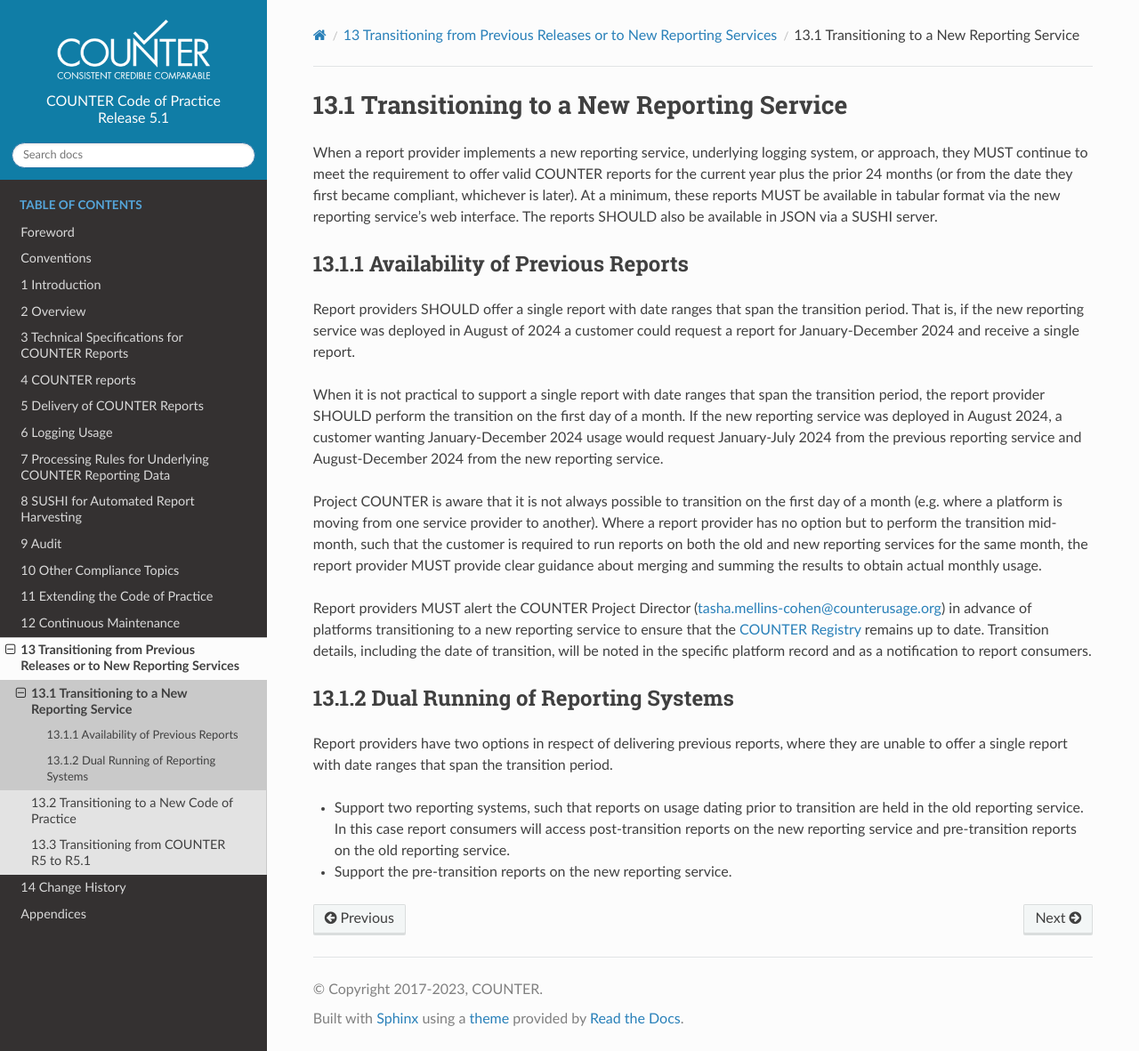
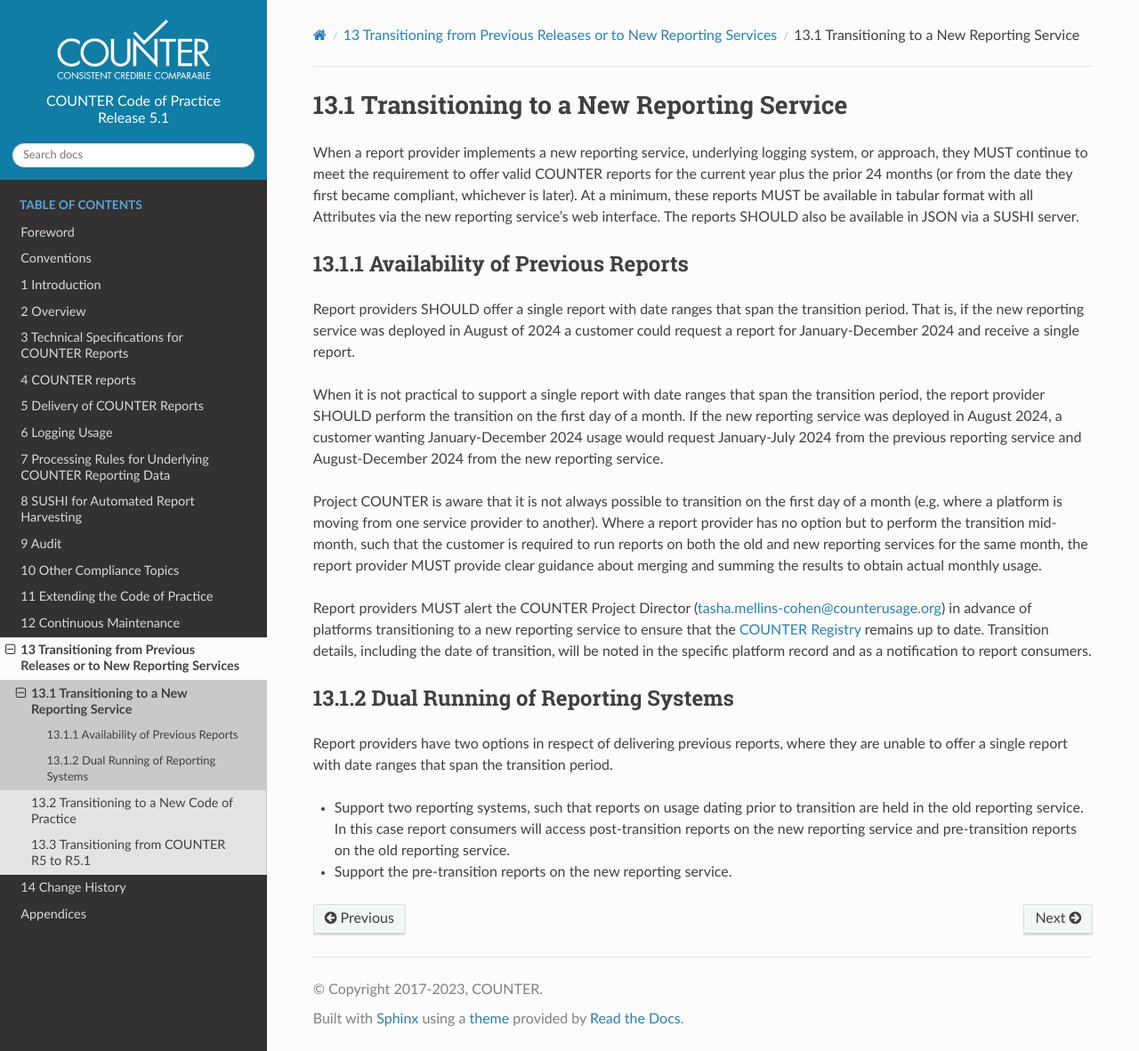
Before and after one commit to Project-Counter/cop5, a Sphinx documentation site: the page built from source/13-transitioning/01-transitioning-to-a-new-reporting-service.rst, in a window 1280 px wide and 1181 px high. Shown: the whole window at 89% size. Built offline with Sphinx 7.4.7 and the Read the Docs theme 2.0.0, drawn with Linux system fonts in a browser that asks for light colours.

Commit message:
all attributes

```diff
--- a/source/13-transitioning/01-transitioning-to-a-new-reporting-service.rst
+++ b/source/13-transitioning/01-transitioning-to-a-new-reporting-service.rst
@@ -5,7 +5,7 @@
 Transitioning to a New Reporting Service
 ----------------------------------------
 
-When a report provider implements a new reporting service, underlying logging system, or approach, they MUST continue to meet the requirement to offer valid COUNTER reports for the current year plus the prior 24 months (or from the date they first became compliant, whichever is later). At a minimum, these reports MUST be available in tabular format via the new reporting service's web interface. The reports SHOULD also be available in JSON via a SUSHI server.
+When a report provider implements a new reporting service, underlying logging system, or approach, they MUST continue to meet the requirement to offer valid COUNTER reports for the current year plus the prior 24 months (or from the date they first became compliant, whichever is later). At a minimum, these reports MUST be available in tabular format with all Attributes via the new reporting service's web interface. The reports SHOULD also be available in JSON via a SUSHI server.
 
 
 Availability of Previous Reports
```
